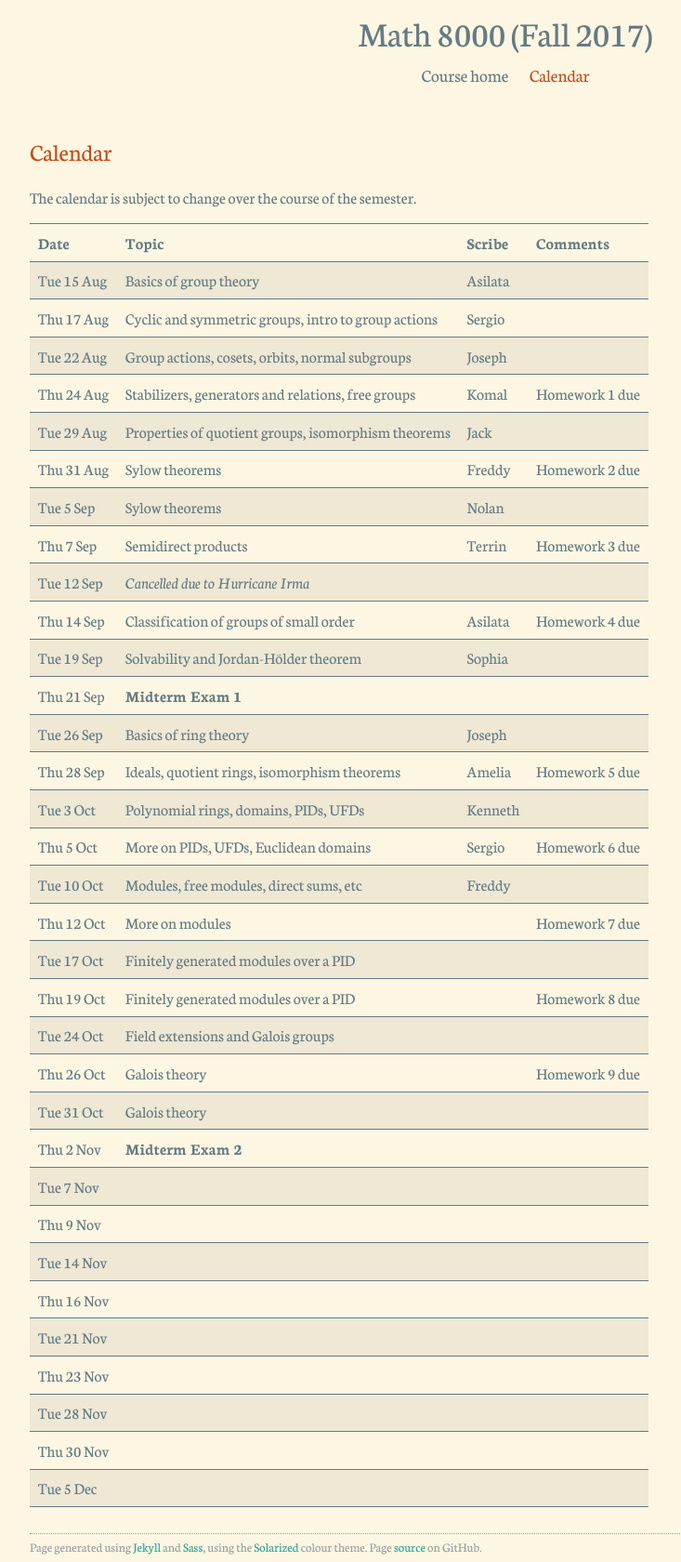
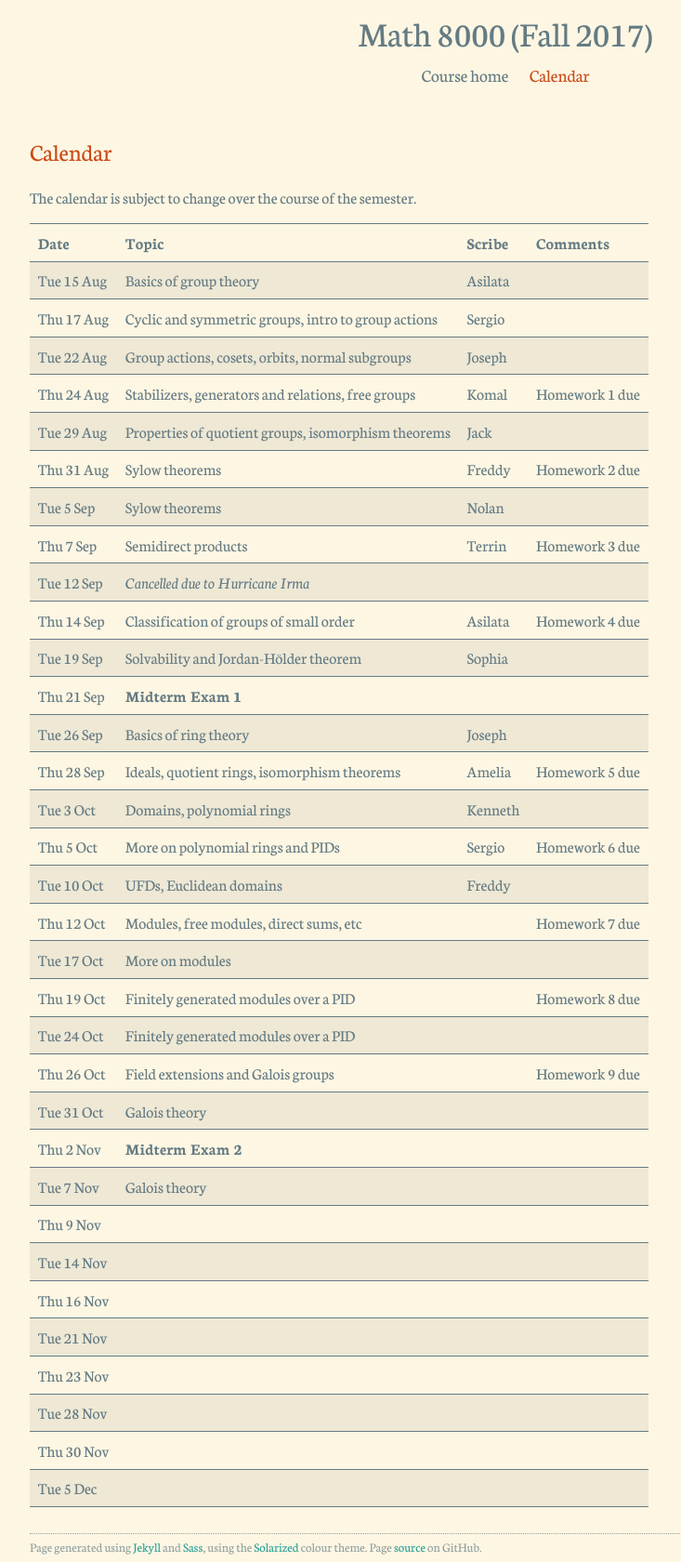
Before and after one commit to asilata/8000fall17, a Jekyll site: the page built from calendar.md, in a window 1280 px wide. Shown: the whole page at 93% size, without its empty margins (96-829 px from the left). Built offline with Jekyll 4.4.1, drawn with Linux system fonts in a browser that asks for light colours.

Commit message:
Updated calendar.

```diff
--- a/_data/calendar.yml
+++ b/_data/calendar.yml
@@ -69,27 +69,27 @@
   comments: Homework 5 due
 
 - date: "2017-10-03"
-  topic: Polynomial rings, domains, PIDs, UFDs
+  topic: Domains, polynomial rings
   scribe: Kenneth
   comments:
 
 - date: "2017-10-05"
-  topic: More on PIDs, UFDs, Euclidean domains
+  topic: More on polynomial rings and PIDs
   scribe: Sergio
   comments: Homework 6 due
 
 - date: "2017-10-10"
-  topic: Modules, free modules, direct sums, etc
+  topic: UFDs, Euclidean domains
   scribe: Freddy
   comments:
 
 - date: "2017-10-12"
-  topic: More on modules
+  topic: Modules, free modules, direct sums, etc
   scribe:
   comments: Homework 7 due
 
 - date: "2017-10-17"
-  topic: Finitely generated modules over a PID
+  topic: More on modules
   scribe:
   comments:
 
@@ -99,12 +99,12 @@
   comments: Homework 8 due
 
 - date: "2017-10-24"
-  topic: Field extensions and Galois groups
+  topic: Finitely generated modules over a PID
   scribe:
   comments:
 
 - date: "2017-10-26"
-  topic: Galois theory
+  topic: Field extensions and Galois groups
   scribe:
   comments: Homework 9 due
 
@@ -119,7 +119,7 @@
   comments:
 
 - date: "2017-11-07"
-  topic:
+  topic: Galois theory
   scribe:
   comments:
 
```
